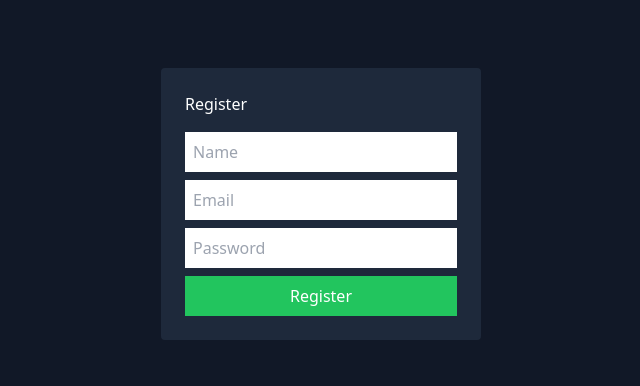
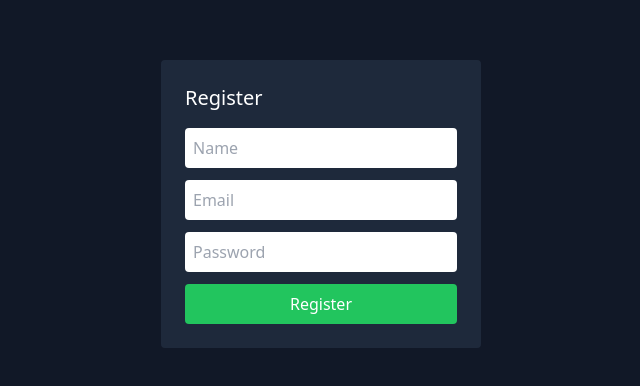
Before and after one commit to SKEL1NJA/kanban-app, a React (Vite) app in the folder client/: page /register in a window 1280 px wide. Shown: the part 196-582 px from the top of the page, without its empty margins (319-959 px from the left). Built offline with nearby package versions, Linux system fonts and the light colour scheme; no server answers.

Commit message:
Fix register page logic

```diff
--- a/client/src/pages/Register.jsx
+++ b/client/src/pages/Register.jsx
@@ -2,53 +2,70 @@ import { useState } from "react";
 import { useNavigate } from "react-router-dom";
 import API from "../api/axios";
 
-export default function Register(){
+export default function Register() {
 
   const navigate = useNavigate();
 
-  const [name,setName]=useState("");
-  const [email,setEmail]=useState("");
-  const [password,setPassword]=useState("");
+  const [name,setName] = useState("");
+  const [email,setEmail] = useState("");
+  const [password,setPassword] = useState("");
 
   const handleRegister = async () => {
-    await API.post("/auth/register",{
-      name,
-      email,
-      password,
-    });
 
-    navigate("/");
+    try {
+
+      await API.post("/auth/register",{
+        name,
+        email,
+        password
+      });
+
+      alert("Account created! Please login.");
+
+      navigate("/login");
+
+    } catch (err) {
+      console.error(err);
+      alert("Registration failed");
+    }
+
   };
 
   return (
     <div className="h-screen flex justify-center items-center bg-gray-900">
 
       <div className="bg-slate-800 p-6 rounded w-80">
-        <h2 className="text-white mb-4">Register</h2>
 
-        <input placeholder="Name"
-          className="w-full p-2 mb-2"
+        <h2 className="text-white text-xl mb-4">Register</h2>
+
+        <input
+          placeholder="Name"
+          className="w-full p-2 mb-3 rounded"
           onChange={(e)=>setName(e.target.value)}
         />
 
-        <input placeholder="Email"
-          className="w-full p-2 mb-2"
+        <input
+          placeholder="Email"
+          className="w-full p-2 mb-3 rounded"
           onChange={(e)=>setEmail(e.target.value)}
         />
 
-        <input type="password"
+        <input
+          type="password"
           placeholder="Password"
-          className="w-full p-2 mb-2"
+          className="w-full p-2 mb-3 rounded"
           onChange={(e)=>setPassword(e.target.value)}
         />
 
         <button
+          className="w-full bg-green-500 text-white p-2 rounded"
           onClick={handleRegister}
-          className="bg-green-500 w-full py-2 text-white"
         >
           Register
         </button>
+
       </div>
+
     </div>
   );
 }
--- /dev/null
+++ b/client/versel.json
@@ -0,0 +1,5 @@
+{
+  "rewrites": [
+    { "source": "/(.*)", "destination": "/index.html" }
+  ]
+}
```
Also changed, not shown: 1 other file (tests, documents, lock files or other folders).
